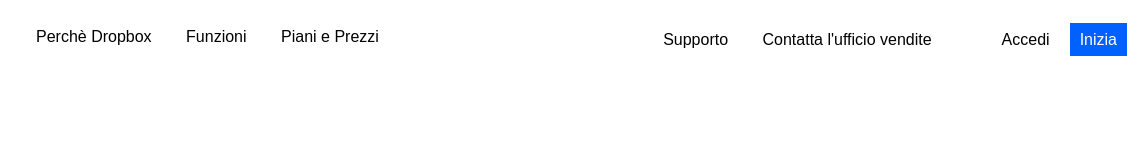
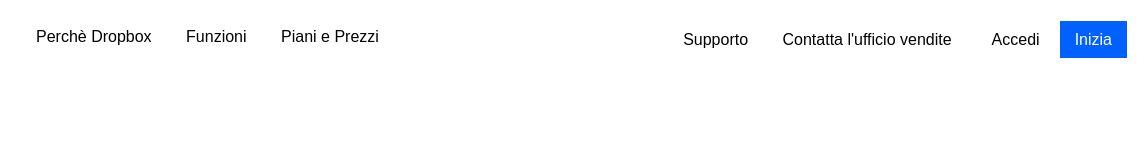
Before and after one commit to FrancescoMinichiello/htmlcss-dropbox, a plain HTML site: page index.html in a window 1280 px wide. Shown: the full height of the page, 133-1280 px from the left. Drawn offline with Linux system fonts and the light colour scheme.

Commit message:
fix Header

```diff
--- a/style.css
+++ b/style.css
@@ -34,6 +34,8 @@ ul {
     align-items: center;
     justify-content: space-between;
     padding: 0 20px 0 2px;
+    position: sticky;
+    z-index: 1;
 }
 
 #logo {
@@ -56,9 +58,13 @@ li a {
 }
 
 .btn {
-    padding: 8px 10px;
+    padding: 10px 15px;
     background-color: #0161FF;
     margin-left: -20px;
+}
+
+.login {
+    margin-left: -30px;
 }
 
 /*Main*/
```
